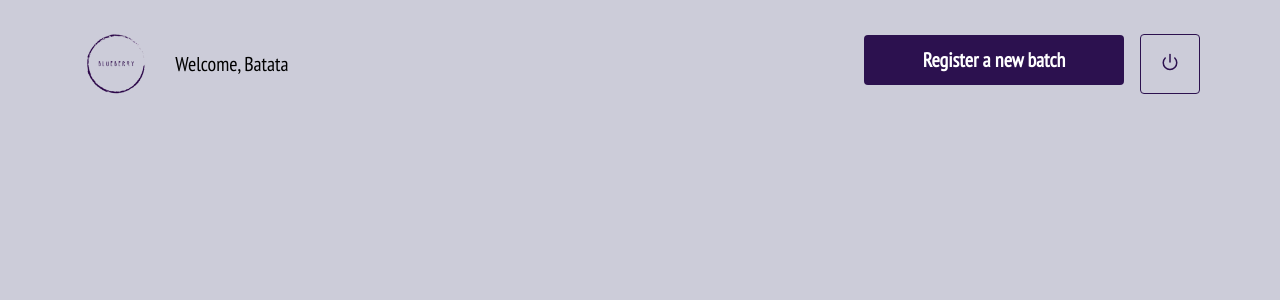
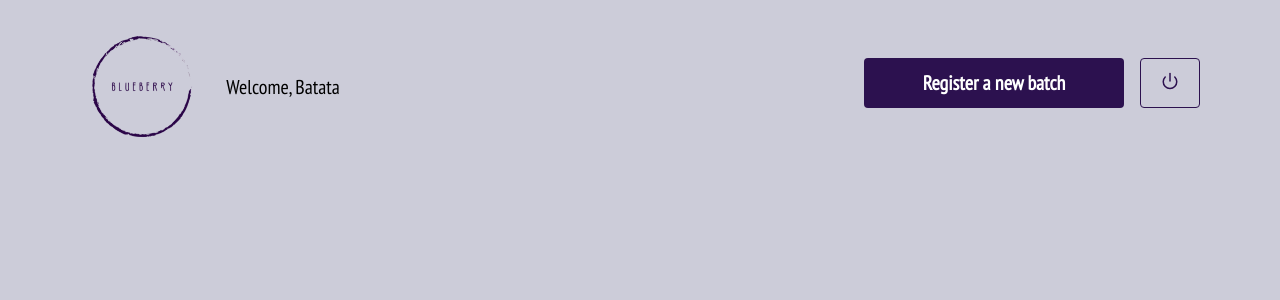
Before and after one commit to saracorreia07/BlueberryBiz, a React (Create React App) app in the folder frontend/: page /profile in a window 1280 px wide. Shown: the top 300 px of the page. Built offline with nearby package versions, Linux system fonts and the light colour scheme.

Commit message:
worked on the profile frontend

```diff
--- a/frontend/src/pages/Profile/styles.css
+++ b/frontend/src/pages/Profile/styles.css
@@ -16,7 +16,7 @@
 }
 
 .profile-container header img {
-    height: 64px;
+    height: 110px;
 }
 
 .profile-container header a {
@@ -26,10 +26,11 @@
 }
 
 .profile-container header button {
-    height: 60px;
+    height: 50px;
     width: 60px;
     border-radius: 4px;
     border: 1px solid #2c114f;
     background: transparent;
     margin-left: 16px;
+    margin-bottom: 8px;
 }
```
